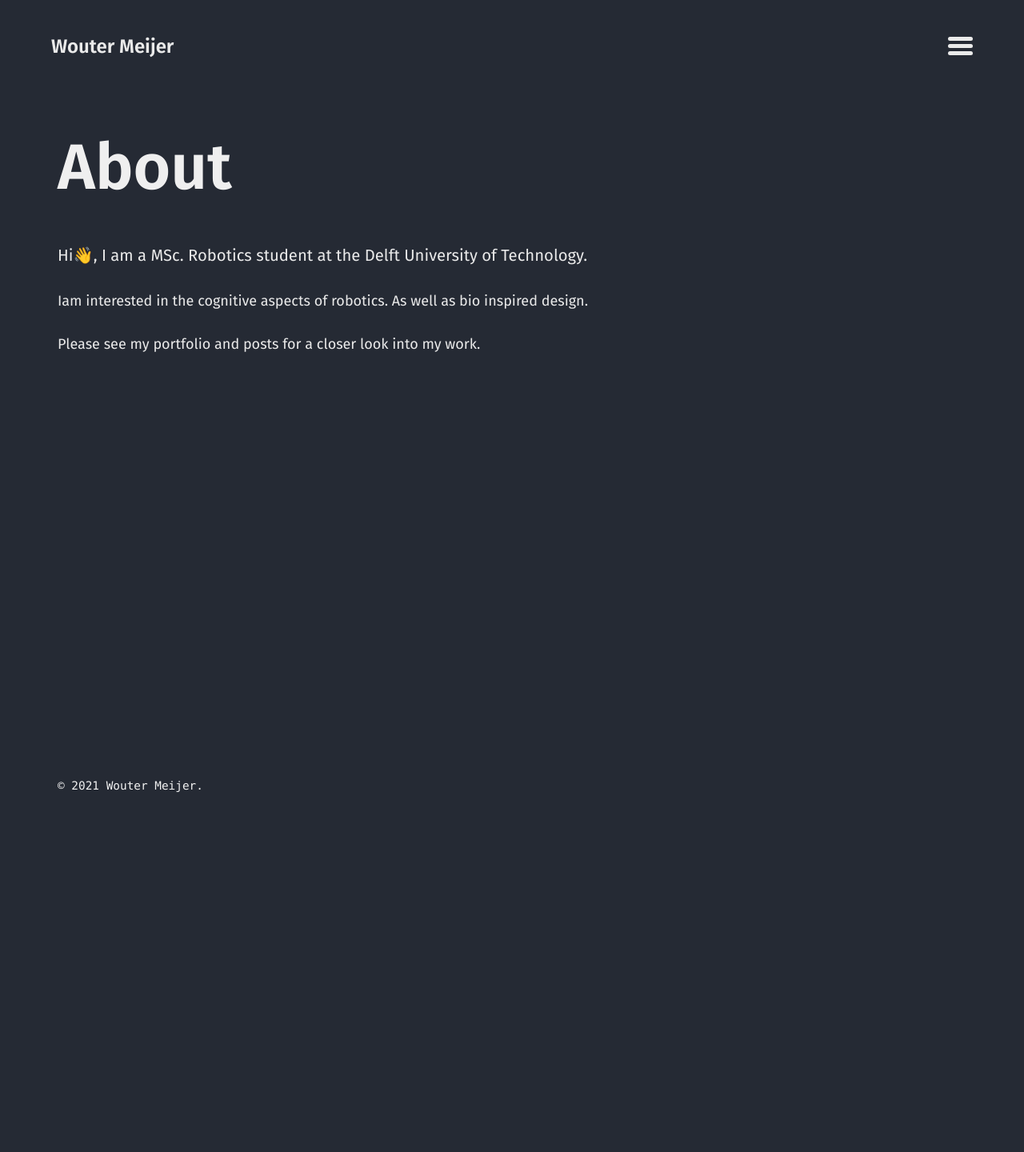
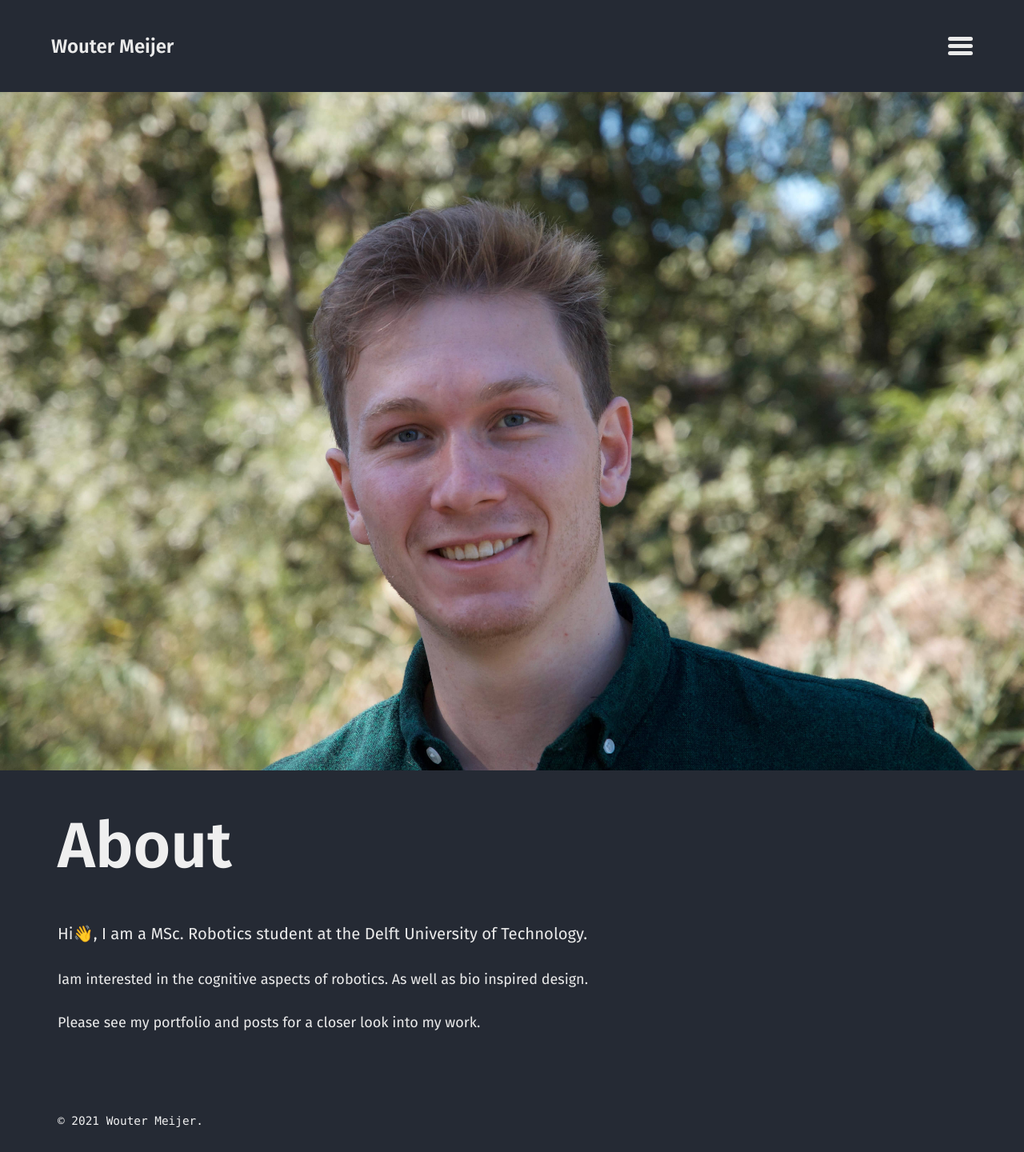
Before and after one commit to h0uter/old-portfolio, a Jekyll site: the page built from about.md, in a window 1280 px wide. Shown: the whole page at 80% size. Built offline with Jekyll 4.4.1, drawn with Linux system fonts in a browser that asks for light colours; before the commit the page ends 1021 px from its top, so only the background shows below that.

Commit message:
hero image about page

```diff
--- a/about.md
+++ b/about.md
@@ -1,6 +1,7 @@
 ---
 title: "About"
 layout: about
+image: /assets/images/smile-min.jpg
 ---
 
 
```
Also changed, not shown: assets/images/smile-min.jpg (added).
